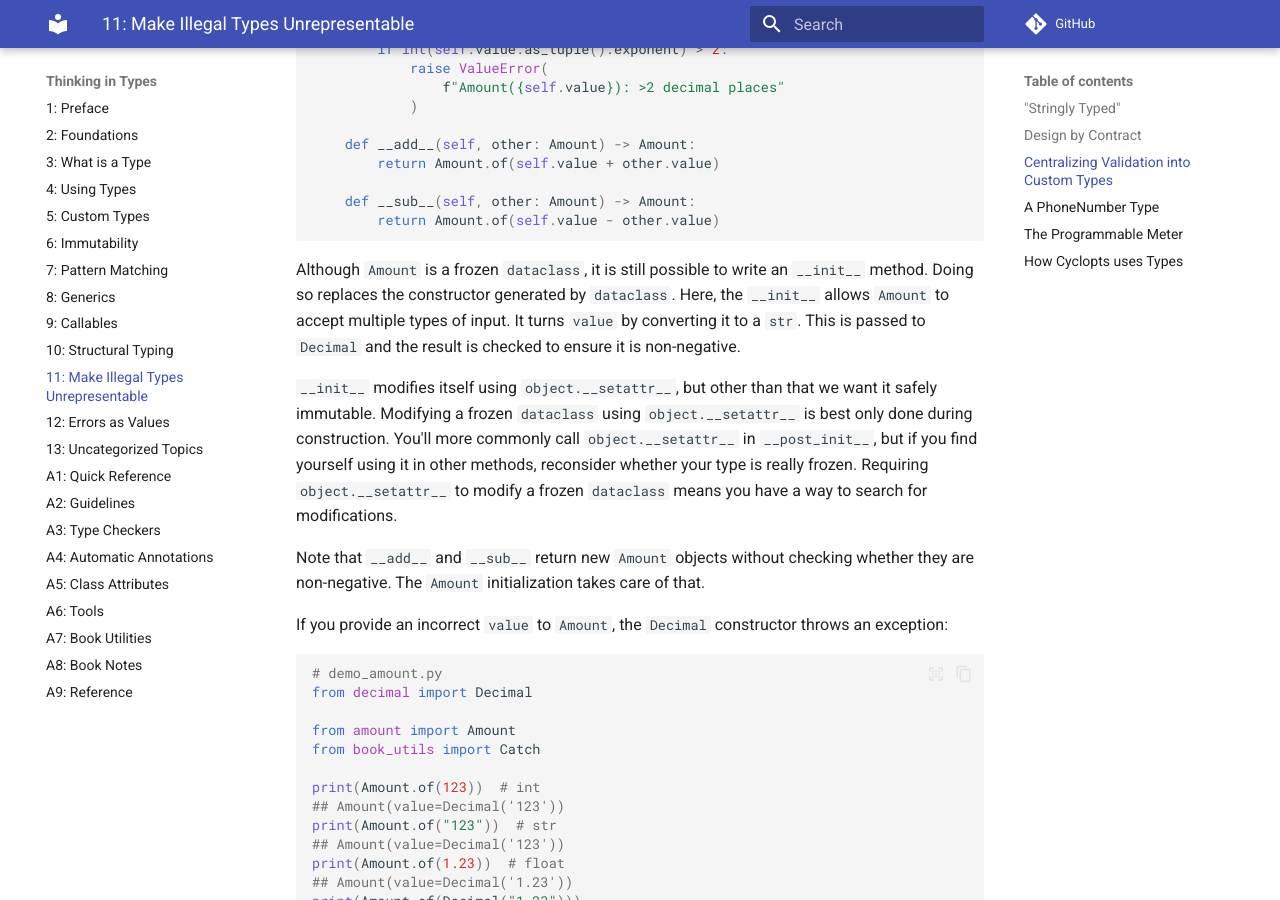
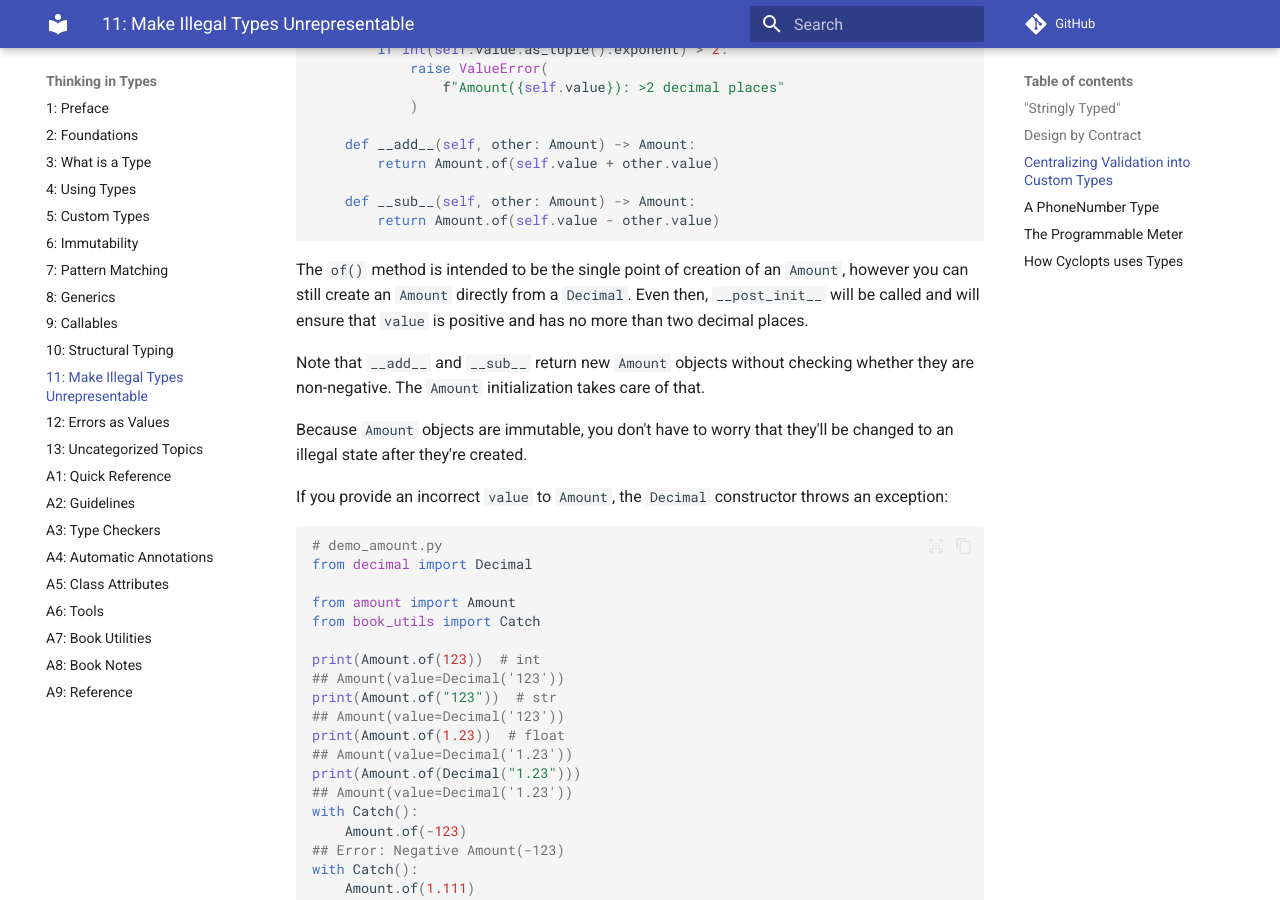
Before and after one commit to ThinkingInTypes/ThinkingInTypes.github.io, an MkDocs documentation site: the page built from Chapters/C11_Make_Illegal_Types_Unrepresentable.md, in a window 1280 px wide and 900 px high, scrolled down 6572 px. Built offline with MkDocs 1.6.1 and Material for MkDocs 9.7.7, drawn with Linux system fonts in a browser that asks for light colours; comment, search, counter and statistics services are not loaded.

Commit message:
Update C11_Make_Illegal_Types_Unrepresentable.md

````diff
--- a/Chapters/C11_Make_Illegal_Types_Unrepresentable.md
+++ b/Chapters/C11_Make_Illegal_Types_Unrepresentable.md
@@ -176,7 +176,7 @@
 
 @requires(positivity)
 def sqrt(x) -> float:
-    return x**0.5
+    return x ** 0.5
 
 
 print(sqrt(4))
@@ -311,20 +311,13 @@
         return Amount.of(self.value - other.value)
 ```
 
-Although `Amount` is a frozen `dataclass`, it is still possible to write an `__init__` method.
-Doing so replaces the constructor generated by `dataclass`.
-Here, the `__init__` allows `Amount` to accept multiple types of input.
-It turns `value` by converting it to a `str`.
-This is passed to `Decimal` and the result is checked to ensure it is non-negative.
-
-`__init__` modifies itself using `object.__setattr__`, but other than that we want it safely immutable.
-Modifying a frozen `dataclass` using `object.__setattr__` is best only done during construction.
-You'll more commonly call `object.__setattr__` in `__post_init__`, but if you find yourself using it in other methods,
-reconsider whether your type is really frozen.
-Requiring `object.__setattr__` to modify a frozen `dataclass` means you have a way to search for modifications.
+The `of()` method is intended to be the single point of creation of an `Amount`, however you can still create an `Amount` directly from a `Decimal`.
+Even then, `__post_init__` will be called and will ensure that `value` is positive and has no more than two decimal places.
 
 Note that `__add__` and `__sub__` return new `Amount` objects without checking whether they are non-negative.
 The `Amount` initialization takes care of that.
+
+Because `Amount` objects are immutable, you don't have to worry that they'll be changed to an illegal state after they're created.
 
 If you provide an incorrect `value` to `Amount`, the `Decimal` constructor throws an exception:
 
@@ -500,8 +493,8 @@
         if not isinstance(other, PhoneNumber):
             return NotImplemented
         return (
-            self.country_code == other.country_code
-            and self.number == other.number
+                self.country_code == other.country_code
+                and self.number == other.number
         )
 ```
 
````
